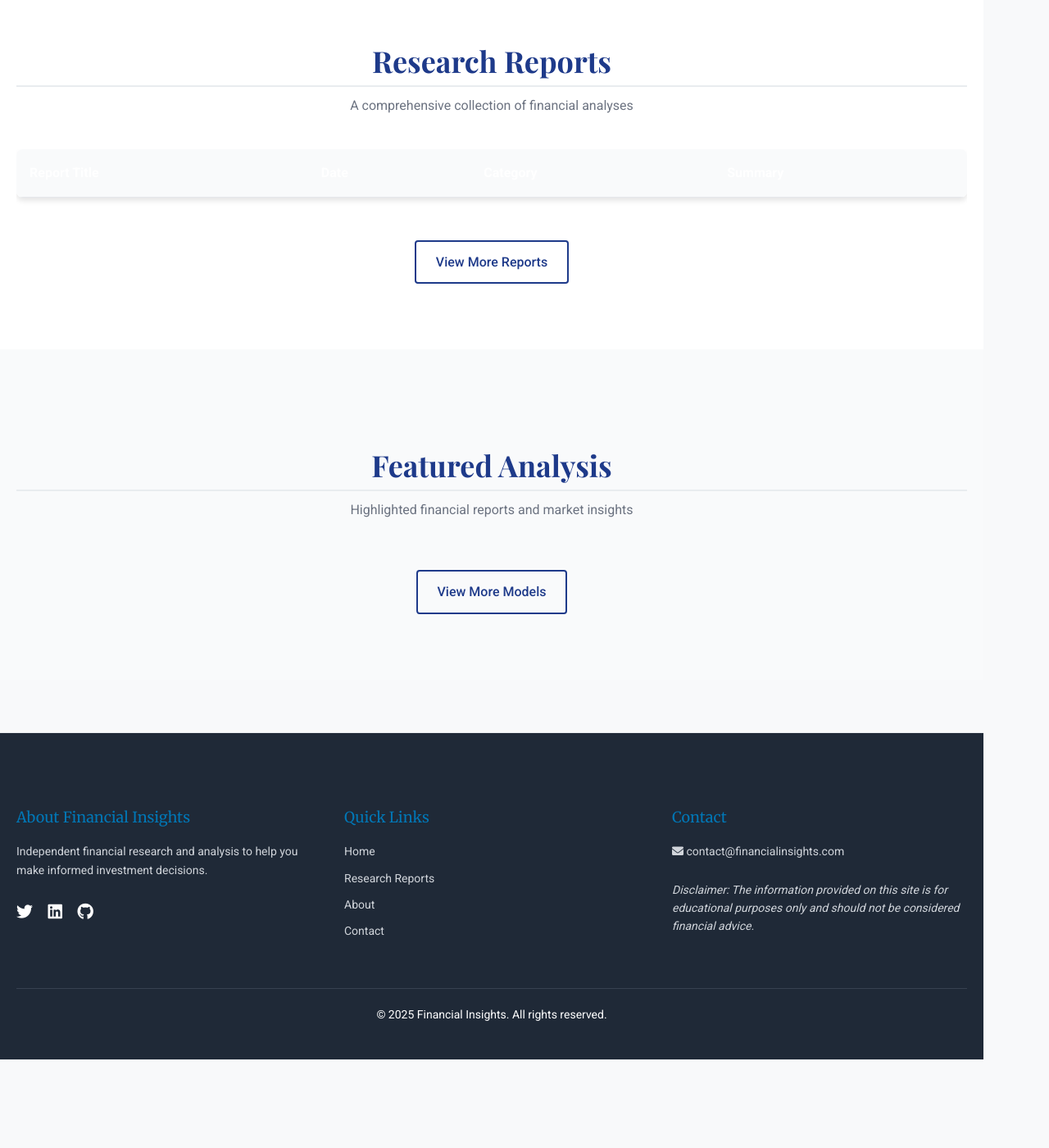
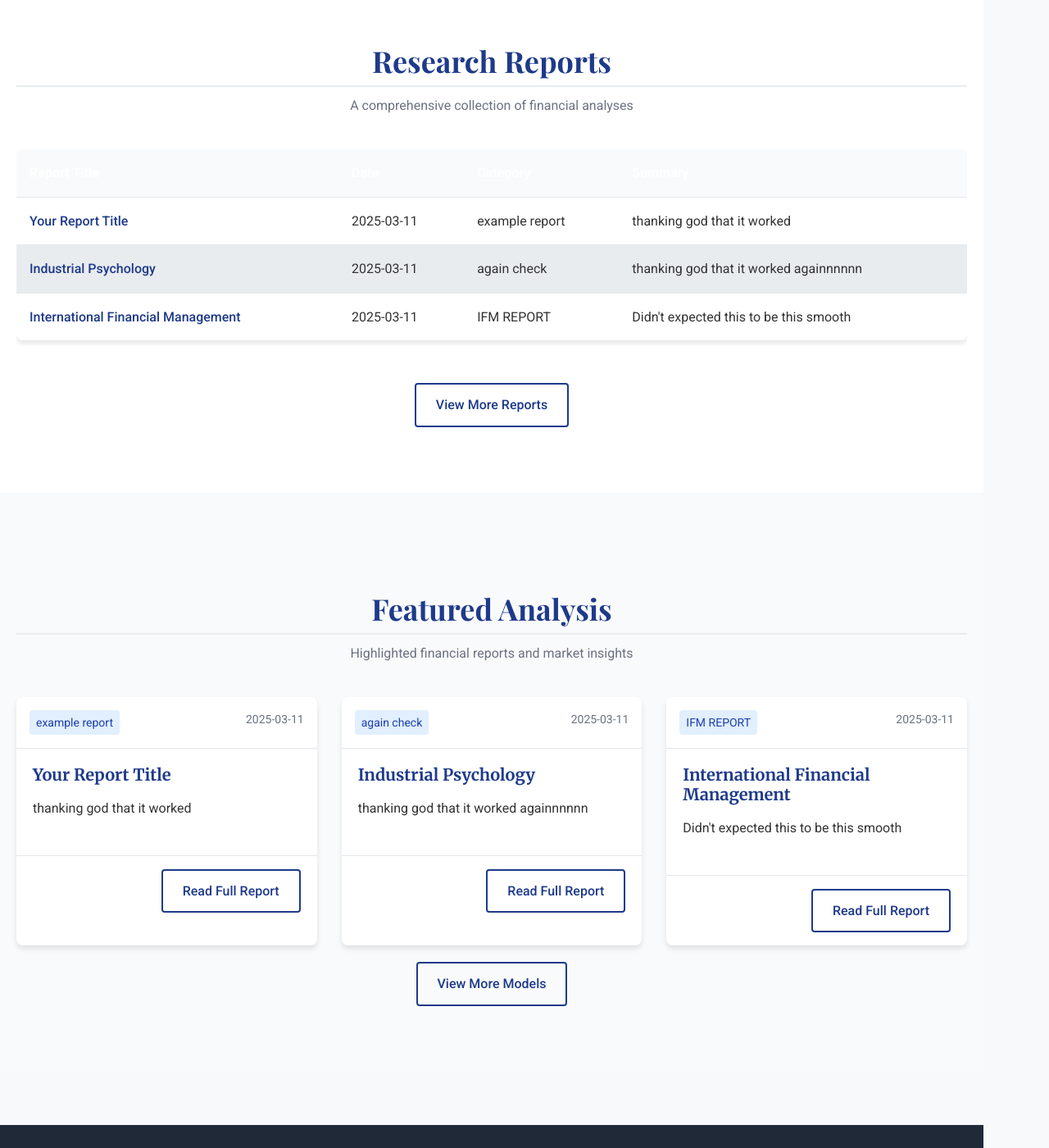
Before and after one commit to anshusrathe/FinBlogs, a Jekyll site: the page index.html, which Jekyll copies as it is, in a window 1280 px wide and 1400 px high, scrolled down 573 px. Shown: the whole window at 82% size. Built offline with Jekyll 4.4.1, drawn with Linux system fonts in a browser that asks for light colours; before the commit the page ends 1865 px from its top, so only the background shows below that; some of the changed lines change nothing that is shown.

Commit message:
Merge remote changes and add my updates

```diff
--- a/index.html
+++ b/index.html
@@ -437,7 +437,7 @@
               </div>
               <!-- "View More Reports" button -->
               <div style="text-align: center; margin-top: 20px;">
-                <a href="FinBlogs/content/reportsdatabase.html" class="btn btn-outline">View More Reports</a>
+                <a href="Finblogs/content/reportsdatabase.html" class="btn btn-outline">View More Reports</a>
               </div>
             </div>
         </section>
@@ -453,7 +453,7 @@
                 <div class="report-cards" id="models-data"></div>
                 <!-- "View More Models" button -->
                 <div style="text-align: center; margin-top: 20px;">
-                <a href="FinBlogs/content/modelsdatabase.html" class="btn btn-outline">View More Models</a>
+                <a href="Finblogs/content/modelsdatabase.html" class="btn btn-outline">View More Models</a>
                 </div>
             </div>
         </section>
@@ -503,35 +503,25 @@
           });
 
           // Function to fetch and populate the Reports Table from reports.json
-          async function loadModels() {
+          async function loadReports() {
             try {
               const response = await fetch('content/reports/reports.json', { headers: { 'Accept': 'application/json' } });
               if (!response.ok) throw new Error(`HTTP error! status: ${response.status}`);
-                const models = await response.json();
-                // Filter out objects where "type" is not an empty string
-                const filteredModels = models.filter(model => model.type === "");
-                const cardsContainer = document.getElementById('models-data');
-                cardsContainer.innerHTML = '';
-                filteredModels.forEach(model => {
-                const card = document.createElement('div');
-                card.className = 'card';
-                card.innerHTML = `
-                    <div class="card-header">
-                    <span class="category">${model.category}</span>
-                    <span class="date">${model.date}</span>
-                    </div>
-                    <div class="card-body">
-                    <h3><a href="${model.link}">${model.title}</a></h3>
-                    <p>${model.summary}</p>
-                    </div>
-                    <div class="card-footer">
-                    <a href="${model.link}" class="btn btn-outline">Read Full Report</a>
-                    </div>
+              const reports = await response.json();
+              const tbody = document.getElementById('reports-data');
+              tbody.innerHTML = '';
+              reports.forEach(report => {
+                const tr = document.createElement('tr');
+                tr.innerHTML = `
+                  <td><a href="${report.link}">${report.title}</a></td>
+                  <td>${report.date}</td>
+                  <td>${report.category}</td>
+                  <td>${report.summary}</td>
                 `;
-                cardsContainer.appendChild(card);
+                tbody.appendChild(tr);
               });
             } catch (error) {
-                console.error('Error fetching models:', error);
+              console.error('Error fetching reports:', error);
             }
           }
 
@@ -541,11 +531,9 @@
               const response = await fetch('content/reports/reports.json', { headers: { 'Accept': 'application/json' } });
               if (!response.ok) throw new Error(`HTTP error! status: ${response.status}`);
               const models = await response.json();
-            // Filter out objects where "type" is not an empty string
-            const filteredModels = models.filter(model => model.type === "");
               const cardsContainer = document.getElementById('models-data');
               cardsContainer.innerHTML = '';
-            filteredModels.forEach(model => {
+              models.forEach(model => {
                 const card = document.createElement('div');
                 card.className = 'card';
                 card.innerHTML = `
```
Lines whose indentation alone changed are shown as unchanged.
